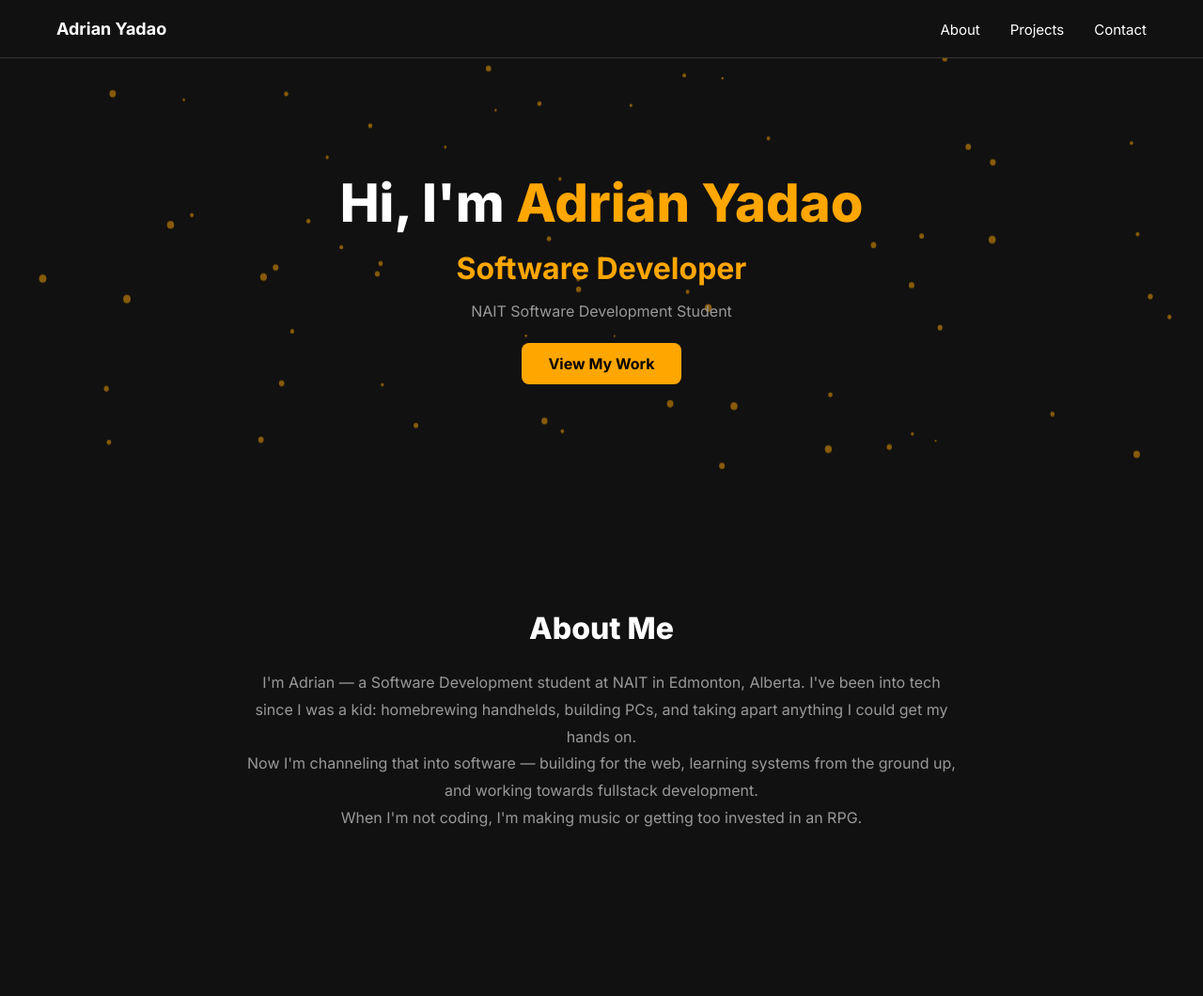
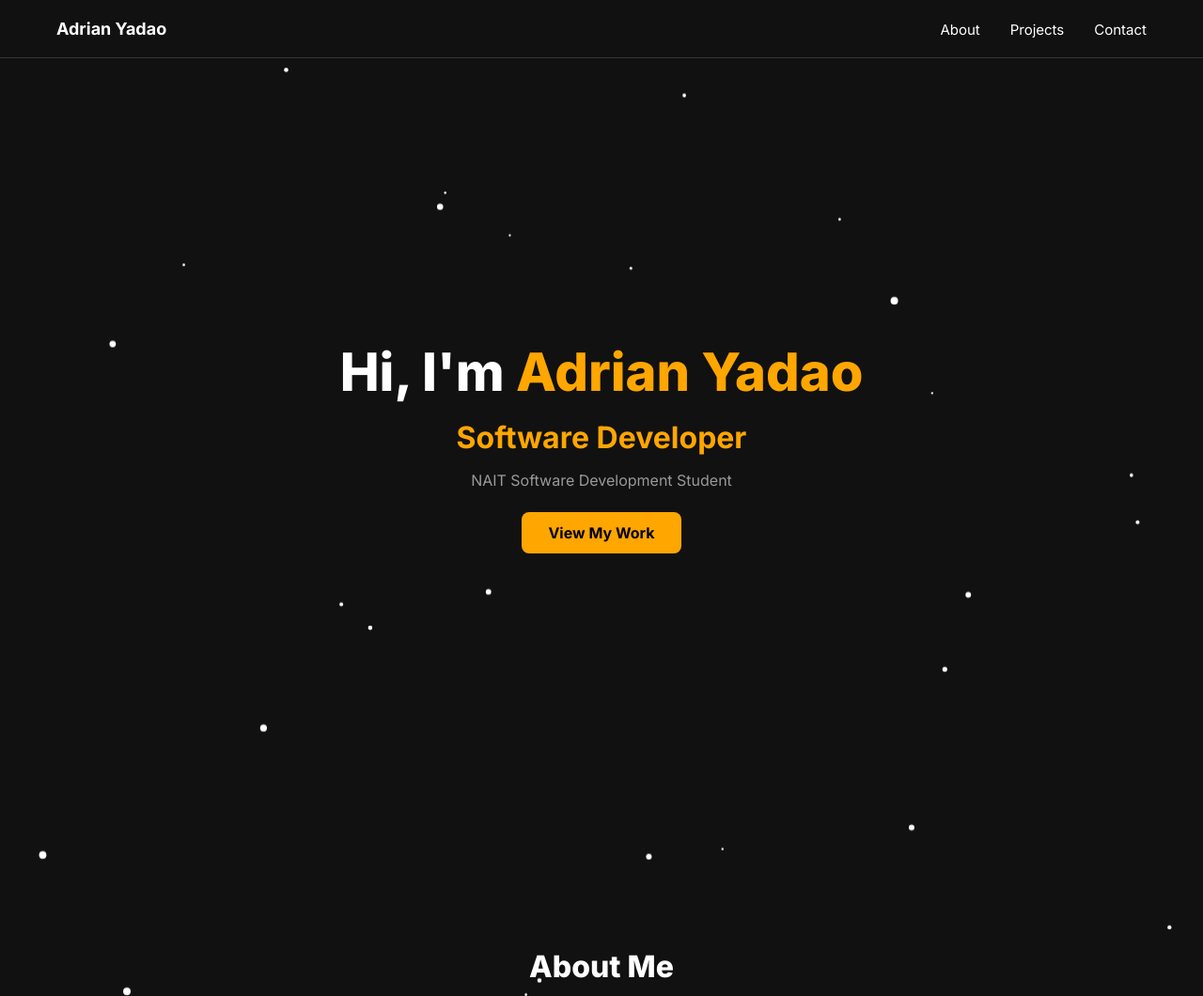
Before and after one commit to ayadaooo/Portfolio, a website built with Vite: page index.html in a window 1280 px wide. Shown: the top 1060 px of the page at 94% size. Built offline with nearby package versions, Linux system fonts and the light colour scheme.

Commit message:
fixed particles, changed it to white

```diff
--- a/index.html
+++ b/index.html
@@ -24,9 +24,9 @@
         <li><a href="#contact">Contact</a></li>
       </ul>
     </nav>
-
+    <canvas id="particles"></canvas>
+    <div id="content">
       <section id="hero">
-      <canvas id="particles"></canvas>
         <h1>Hi, I'm <span class="pop" id="name"></span></h1>
         <h2><span class="pop" id="title"></span></h2>
         <p class="tagline">NAIT Software Development Student</p>
@@ -44,7 +44,8 @@
           systems from the ground up, and working towards fullstack development.
         </p>
         <p>
-        When I'm not coding, I'm making music or getting too invested in an RPG.
+          When I'm not coding, I'm making music or getting too invested in an
+          RPG.
         </p>
       </section>
 
@@ -112,7 +113,9 @@
               <span class="tag wnrs">CSS</span>
               <span class="tag wnrs">JavaScript</span>
             </div>
-          <a href="#" target="_blank" class="btn-small disabled">Coming Soon</a>
+            <a href="#" target="_blank" class="btn-small disabled"
+              >Coming Soon</a
+            >
           </div>
           <div class="project-card clinic">
             <h3>Massage Clinic Website</h3>
@@ -124,7 +127,9 @@
               <span class="tag clinic">CSS</span>
               <span class="tag clinic">JavaScript</span>
             </div>
-          <a href="#" target="_blank" class="btn-small disabled">Coming Soon</a>
+            <a href="#" target="_blank" class="btn-small disabled"
+              >Coming Soon</a
+            >
           </div>
         </div>
       </section>
@@ -143,7 +148,7 @@
           >
         </div>
       </section>
-
+    </div>
     <script type="module" src="/src/main.js"></script>
   </body>
 </html>
--- a/src/main.js
+++ b/src/main.js
@@ -53,8 +53,13 @@ function type2() {
 const canvas = document.querySelector("#particles");
 const ctx = canvas.getContext("2d");
 
-canvas.width = canvas.offsetWidth;
-canvas.height = canvas.offsetHeight;
+function resizeCanvas() {
+  canvas.width = window.innerWidth;
+  canvas.height = document.documentElement.scrollHeight;
+}
+
+resizeCanvas();
+window.addEventListener("resize", resizeCanvas);
 
 const particles = [];
 
@@ -75,7 +80,7 @@ for (let i = 0; i < 80; i++) {
 const drawParticle = (particle) => {
   ctx.beginPath();
   ctx.arc(particle.x, particle.y, particle.size, 0, Math.PI * 2);
-  ctx.fillStyle = "rgba(255, 166, 0, 0.5)";
+  ctx.fillStyle = "rgb(255, 255, 255)";
   ctx.fill();
 };
 
--- a/src/style.css
+++ b/src/style.css
@@ -13,12 +13,15 @@
 }
 
 body {
+  position: relative;
+  min-height: 100%;
   font-family: "Inter", sans-serif;
   background: var(--bg);
   color: var(--text);
 }
 
 html {
+  height: 100%;
   scroll-behavior: smooth;
 }
 
@@ -79,8 +82,6 @@ html {
 .nav-links a:hover {
   color: var(--pop);
 }
-
-/* HERO */
 #particles {
   position: absolute;
   top: 0;
@@ -90,14 +91,22 @@ html {
   z-index: 0;
 }
 
+#content {
+  position: relative;
+  z-index: 1;
+}
+
+/* HERO */
+
 #hero {
   position: relative;
   display: flex;
   flex-direction: column;
   align-items: center;
   text-align: center;
-  padding: 120px 20px;
+  padding: 300px 20px;
   gap: 16px;
+  min-height: 100vh;
 }
 
 #hero h1,
```
Lines whose indentation alone changed are shown as unchanged.
